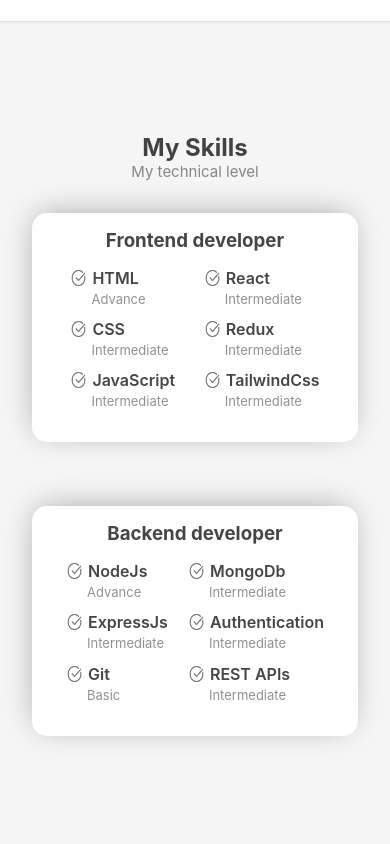
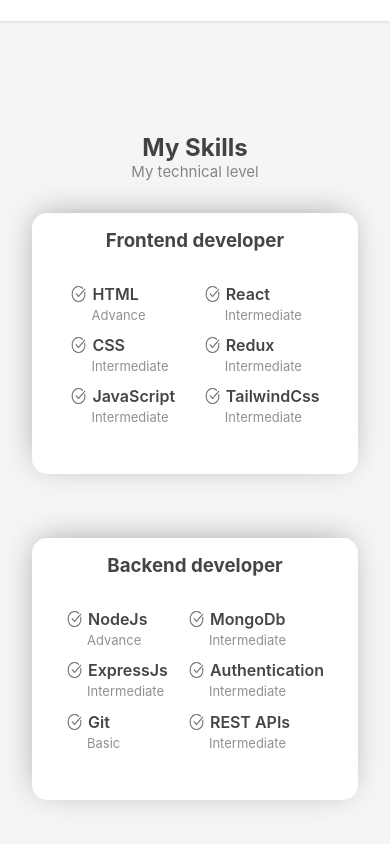
Before and after one commit to hassanh7n/portfolio, a React (Create React App) app: page / in a window 390 px wide. Shown: the part 1667-2511 px from the top of the page. Built offline with nearby package versions, Linux system fonts and the light colour scheme.

Commit message:
fixing some errors

```diff
--- a/src/pages/Skills/Skills.css
+++ b/src/pages/Skills/Skills.css
@@ -109,8 +109,8 @@
         gap: 0.7rem;
     }
     .skills-details{
-        margin: 1rem;
-        gap: 1rem;
+        margin: 2rem 1rem;
+        gap: 2rem 1rem;
     }
 }
 }
```
